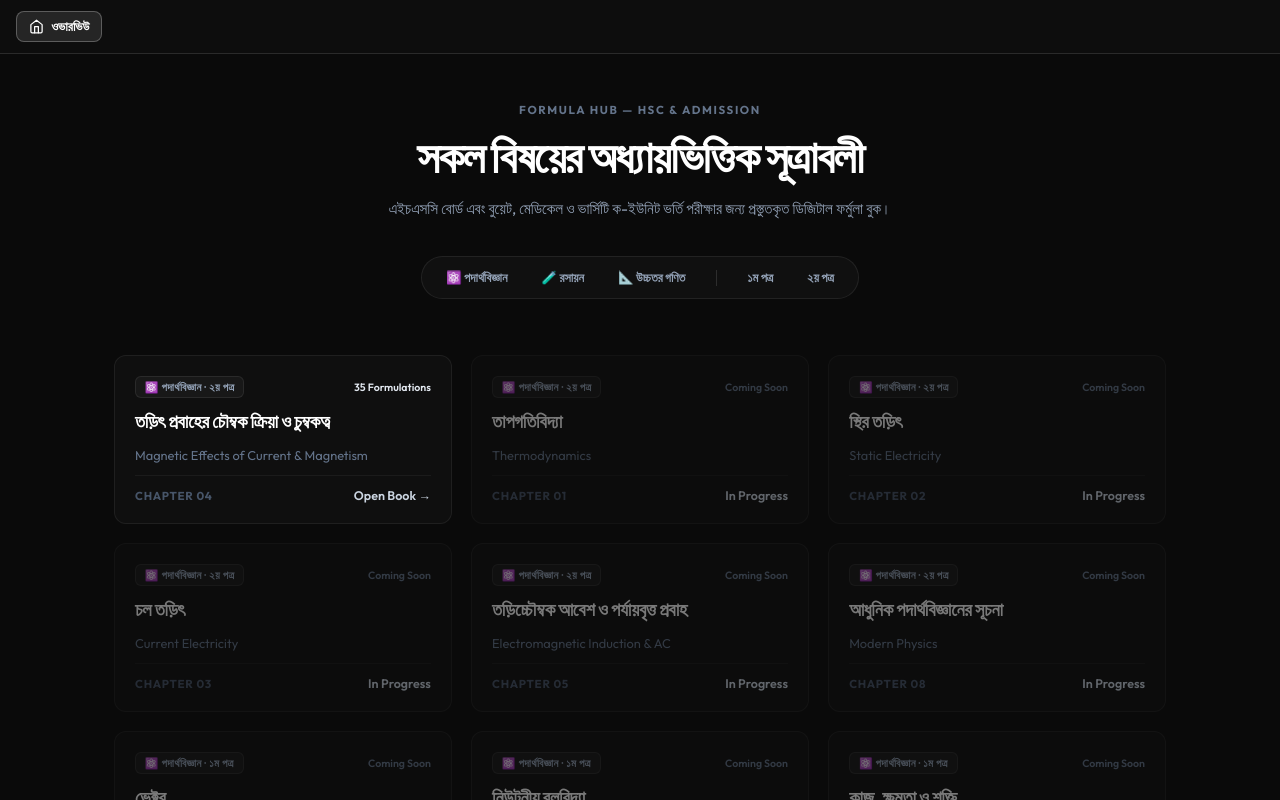
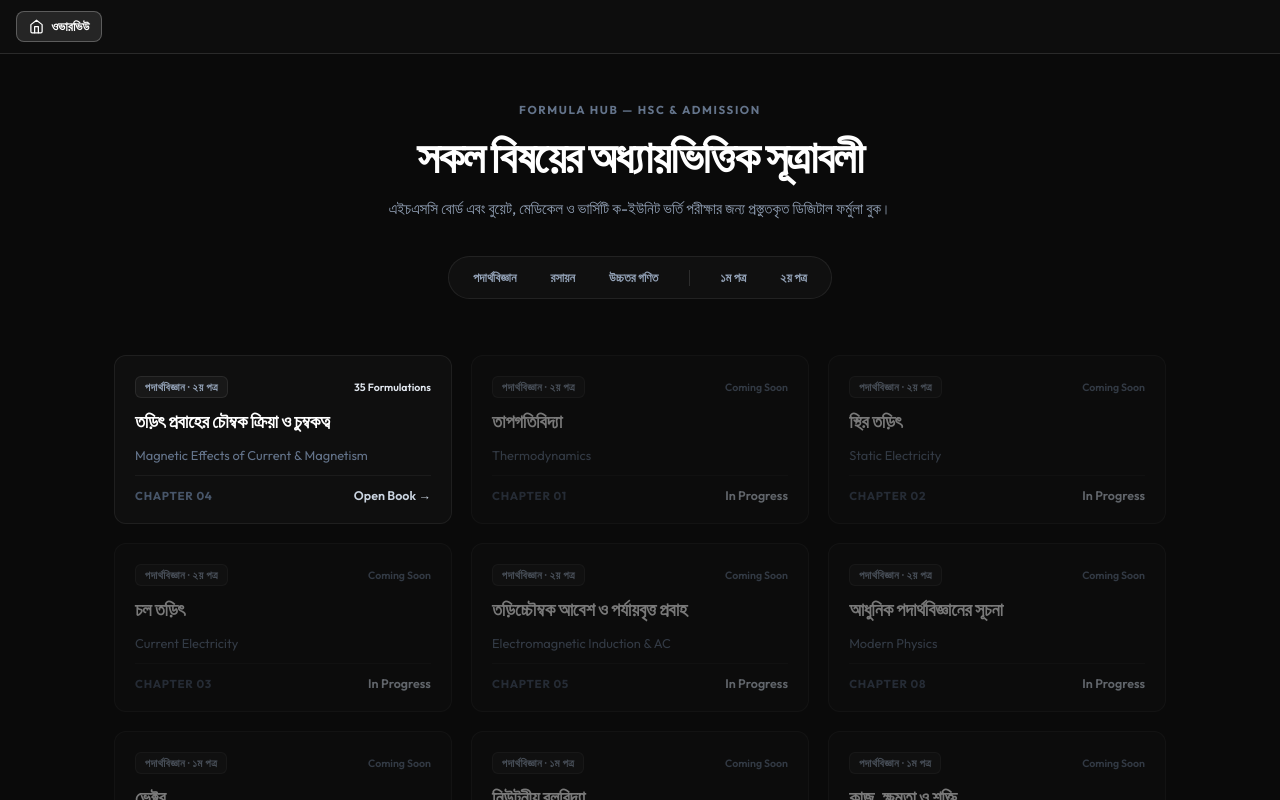
Before and after one commit to sadafbabu/Formulas, a React (Vite) app: page / in a window 1280 px wide. Built offline with nearby package versions, Linux system fonts and the light colour scheme.

Commit message:
Enforce strict monochrome theme (Black, White, Grey ONLY) across all UI elements

```diff
--- a/src/components/OverviewHome.tsx
+++ b/src/components/OverviewHome.tsx
@@ -18,7 +18,7 @@ export function OverviewHome({ onSelectChapter }: OverviewHomeProps) {
 
   return (
     <div className="overview-container">
-      {/* Hero Header - Minimalist */}
+      {/* Hero Header - Strict Monochrome Minimalist */}
       <header className="overview-hero">
         <span className="hero-subhead">FORMULA HUB — HSC & ADMISSION</span>
         <h1 className="hero-title">সকল বিষয়ের অধ্যায়ভিত্তিক সূত্রাবলী</h1>
@@ -36,7 +36,7 @@ export function OverviewHome({ onSelectChapter }: OverviewHomeProps) {
                 className={`filter-tab${selectedSubject === s.id ? ' is-active' : ''}`}
                 onClick={() => setSelectedSubject(selectedSubject === s.id ? 'all' : s.id)}
               >
-                {s.icon} {s.nameBn}
+                {s.nameBn}
               </button>
             ))}
           </div>
@@ -72,7 +72,7 @@ export function OverviewHome({ onSelectChapter }: OverviewHomeProps) {
             >
               <div className="card-top">
                 <span className="card-badge">
-                  {subj?.icon} {subj?.nameBn} · {paper?.nameBn}
+                  {subj?.nameBn} · {paper?.nameBn}
                 </span>
                 <span className={`status-pill${ch.isReady ? ' is-live' : ''}`}>
                   {ch.isReady ? `${ch.formulaCount} Formulations` : 'Coming Soon'}
--- a/src/data/catalog.ts
+++ b/src/data/catalog.ts
@@ -57,9 +57,9 @@ export const papers: PaperMeta[] = [
 ]
 
 export const subjectsList: SubjectMeta[] = [
-  { id: 'physics', slug: 'physics', name: 'Physics', nameBn: 'পদার্থবিজ্ঞান', icon: '⚛️', color: '#38bdf8', order: 1 },
-  { id: 'chemistry', slug: 'chemistry', name: 'Chemistry', nameBn: 'রসায়ন', icon: '🧪', color: '#22c55e', order: 2 },
-  { id: 'math', slug: 'math', name: 'Higher Math', nameBn: 'উচ্চতর গণিত', icon: '📐', color: '#a855f7', order: 3 },
+  { id: 'physics', slug: 'physics', name: 'Physics', nameBn: 'পদার্থবিজ্ঞান', icon: '', color: '#ffffff', order: 1 },
+  { id: 'chemistry', slug: 'chemistry', name: 'Chemistry', nameBn: 'রসায়ন', icon: '', color: '#ffffff', order: 2 },
+  { id: 'math', slug: 'math', name: 'Higher Math', nameBn: 'উচ্চতর গণিত', icon: '', color: '#ffffff', order: 3 },
 ]
 
 export const allChapters: ChapterMeta[] = [
```
